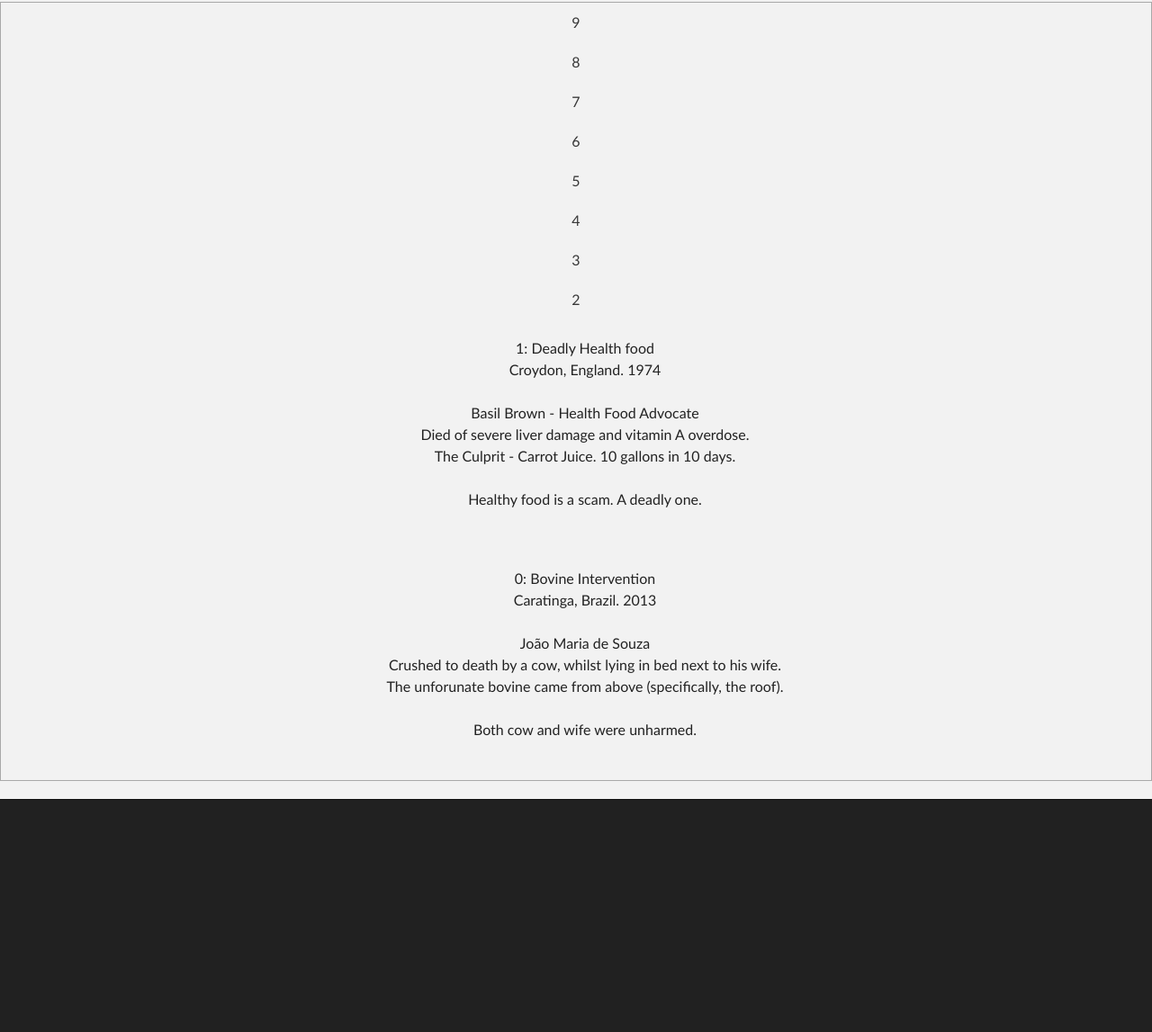
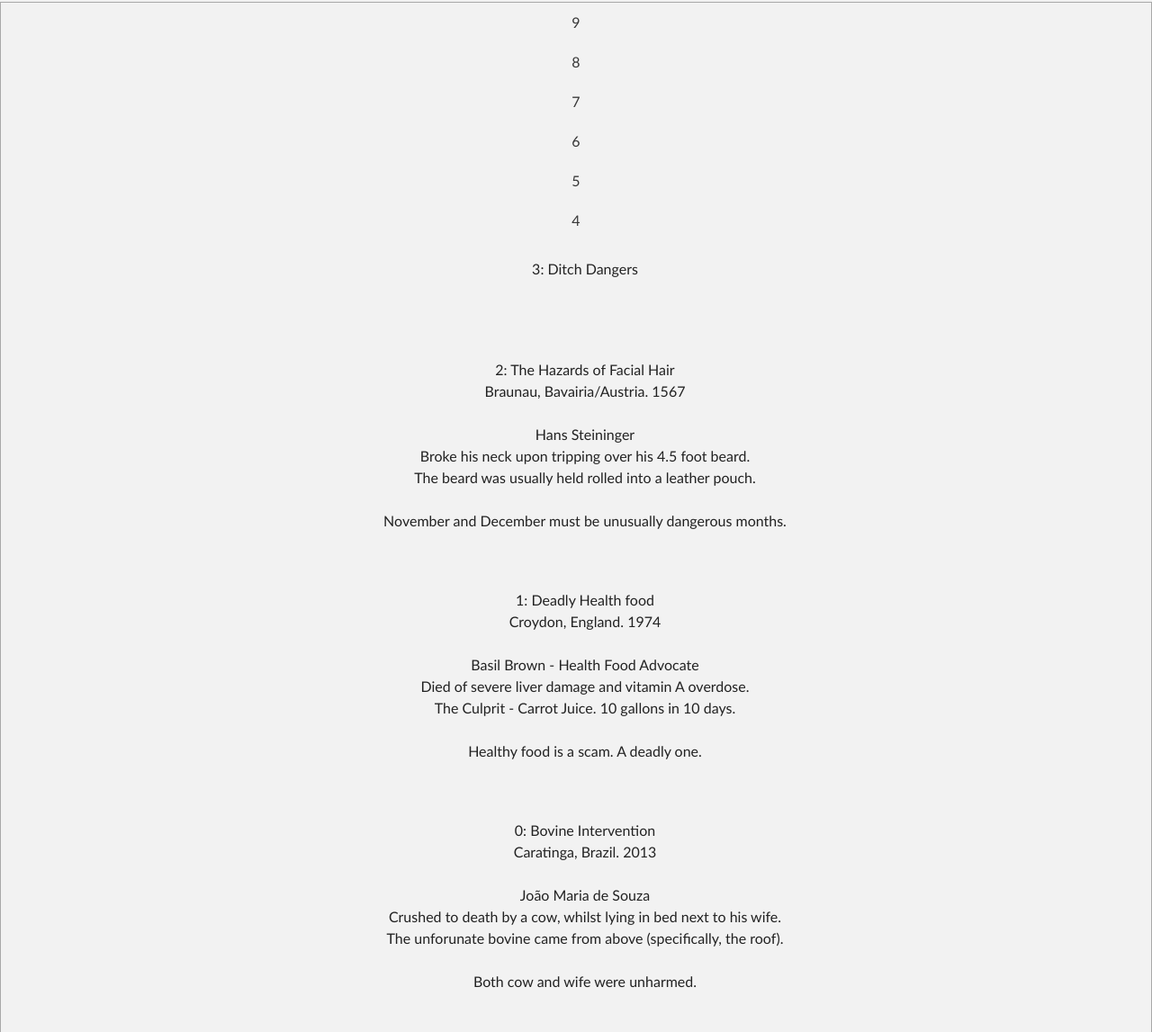
Before and after one commit to BionicPi/WorldHistoryTopTen, a plain HTML site: page index.html in a window 1280 px wide. Shown: the part 352-1499 px from the top of the page at 90% size. Before the commit the page ends 1281 px from the top, so only its background shows below. Drawn offline with Linux system fonts and the light colour scheme.

Commit message:
Update index.html

```diff
--- a/index.html
+++ b/index.html
@@ -51,14 +51,28 @@
     <td>4</td>
   </tr>
   <tr>
-    <td>3</td>
-  </tr>
-  <tr>
-    <td>2</td>
+    <td>
+      <pre><b>3: Ditch Dangers</b>
+
+      </pre>
+    </td>
   </tr>
   <tr>
     <td>
-      <pre>1: Deadly Health food
+      <pre><b>2: The Hazards of Facial Hair</b>
+Braunau, Bavairia/Austria. 1567
+
+Hans Steininger
+Broke his neck upon tripping over his 4.5 foot beard.
+The beard was usually held rolled into a leather pouch.
+
+November and December must be unusually dangerous months.
+      </pre>
+    </td>
+  </tr>
+  <tr>
+    <td>
+      <pre><b>1: Deadly Health food</b>
 Croydon, England. 1974
 
 Basil Brown - Health Food Advocate
@@ -73,7 +87,7 @@ Healthy food is a scam. A deadly one.
 
   <tr>
     <td>
-      <pre>0: Bovine Intervention
+      <pre><b>0: Bovine Intervention</b>
 Caratinga, Brazil. 2013
 
 João Maria de Souza
```
